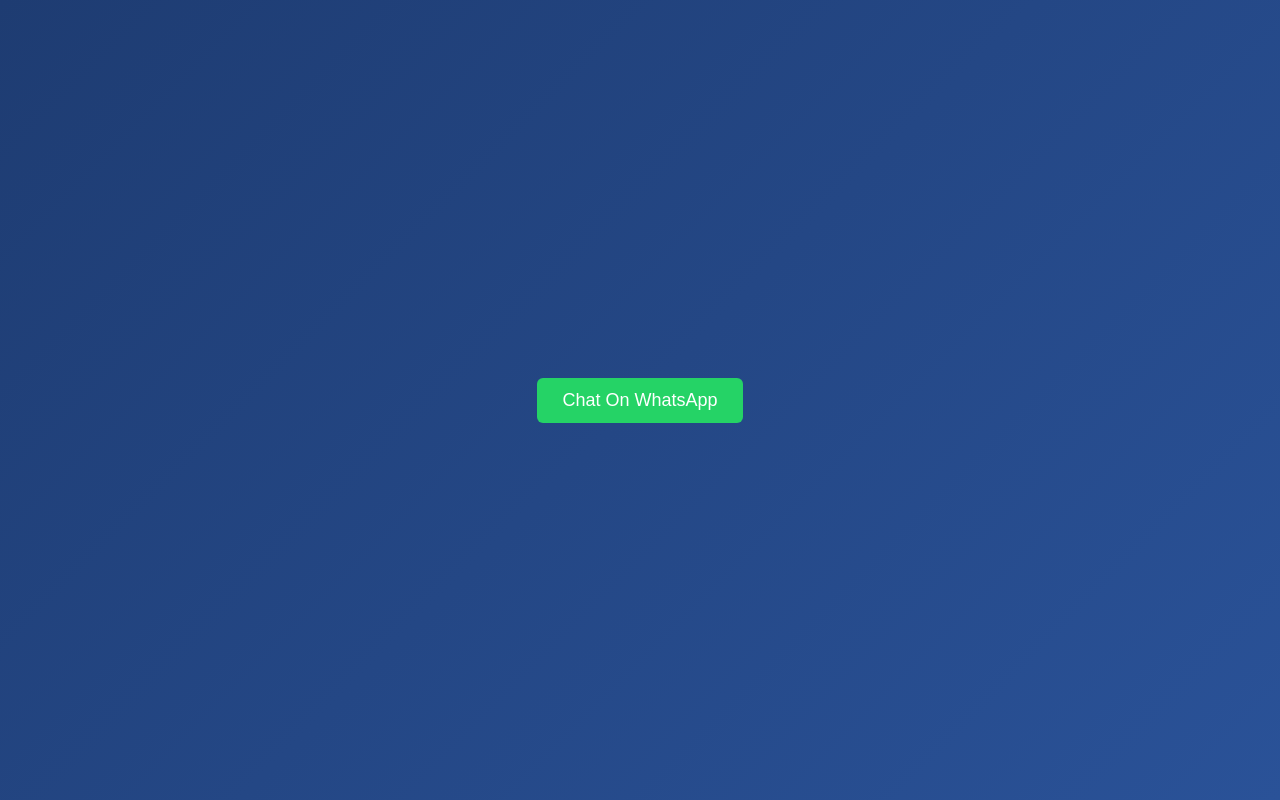
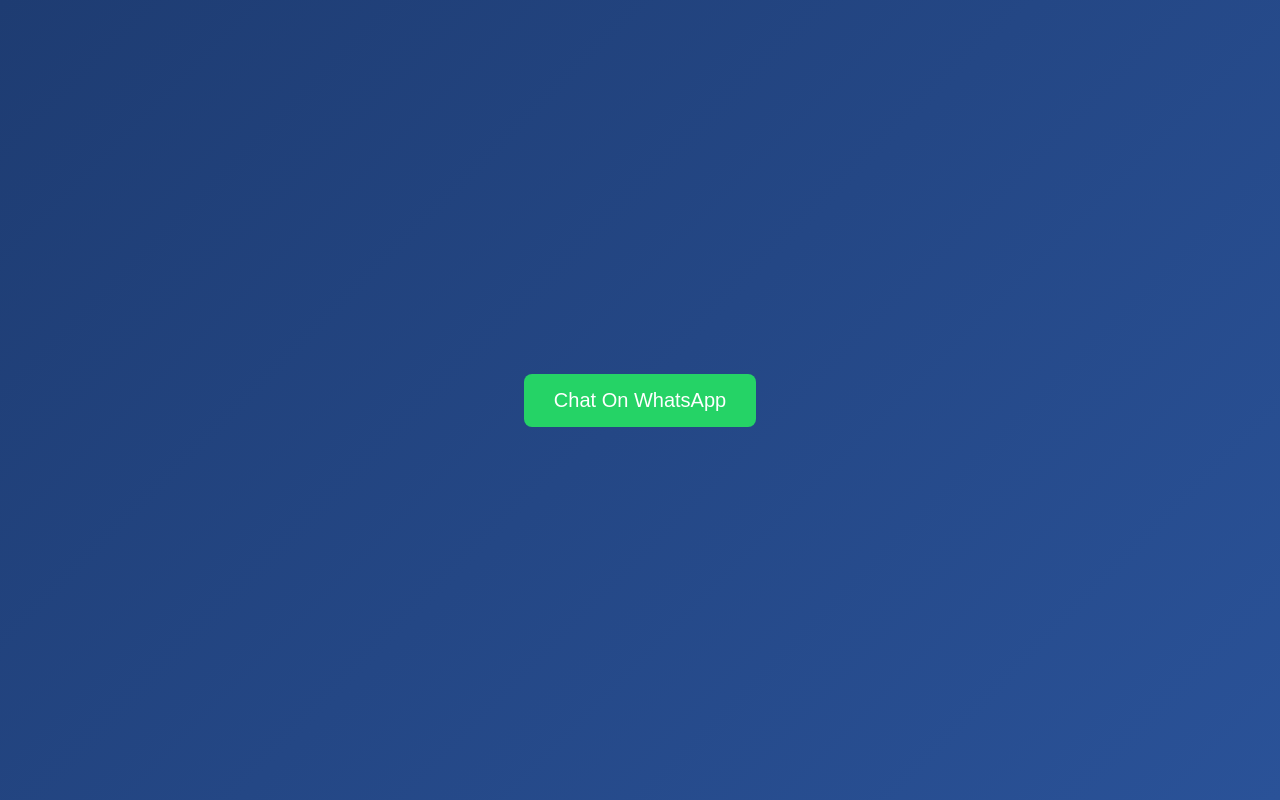
Before and after one commit to godbheairavnath/whatsapp_redirect, a plain HTML site: page index.html in a window 1280 px wide. Drawn offline with Linux system fonts and the light colour scheme.

Commit message:
Update index.html

```diff
--- a/index.html
+++ b/index.html
@@ -17,12 +17,12 @@
         }
 
         .btn {
-            padding: 12px 25px;
-            font-size: 18px;
+            padding: 15px 30px;
             background-color: #25D366;
             color: white;
             border: none;
-            border-radius: 6px;
+            border-radius: 8px;
+            font-size: 20px;
             cursor: pointer;
             transition: 0.2s;
         }
```
